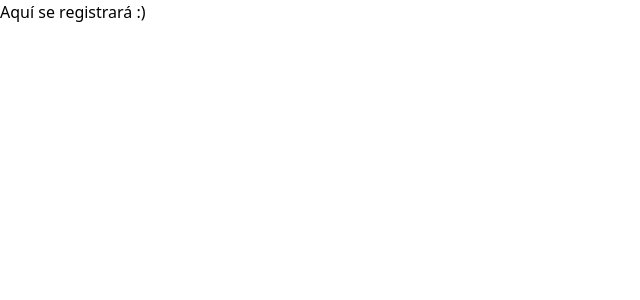
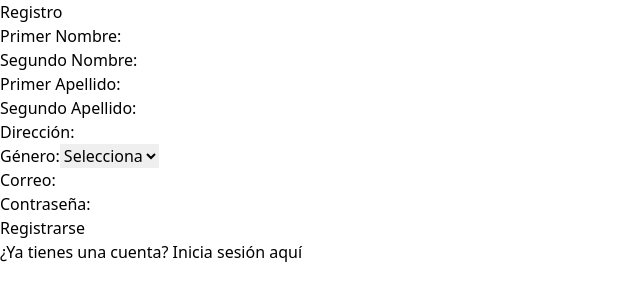
Before and after one commit to JosemaRM46/Ferreteria, a Next.js app in the folder frontend/: page /Registro in a window 1280 px wide. Shown: the top 300 px of the page, without its empty margins (0-640 px from the left). Built offline with nearby package versions, Linux system fonts and the light colour scheme.

Commit message:
registro

```diff
--- a/frontend/src/app/Registro/page.tsx
+++ b/frontend/src/app/Registro/page.tsx
@@ -1,12 +1,84 @@
 'use client';
+import { useState } from 'react';
+import Link from 'next/link';
 
-export default function RegisterPage() {
+export default function RegistroPage() {
+  const [pNombre, setPNombre] = useState('');
+  const [sNombre, setSNombre] = useState('');
+  const [pApellido, setPApellido] = useState('');
+  const [sApellido, setSApellido] = useState('');
+  const [direccion, setDireccion] = useState('');
+  const [genero, setGenero] = useState('');
+  const [correo, setCorreo] = useState('');
+  const [contraseña, setContraseña] = useState('');
+  const [mensaje, setMensaje] = useState('');
+
+  const handleRegistro = async (e: React.FormEvent) => {
+    e.preventDefault();
+    try {
+      const response = await fetch('http://localhost:3001/registro', {
+        method: 'POST',
+        headers: {
+          'Content-Type': 'application/json'
+        },
+        body: JSON.stringify({ pNombre, sNombre, pApellido, sApellido, direccion, genero, correo, contraseña })
+      });
+
+      if (response.ok) {
+        setMensaje('Registro exitoso. Ahora puedes iniciar sesión.');
+      } else {
+        setMensaje('Error en el registro. Por favor, intenta nuevamente.');
+      }
+    } catch (error) {
+      console.error('Error en el registro:', error);
+      setMensaje('Error en el registro. Por favor, intenta nuevamente.');
+    }
+  };
+
   return (
-    <div className="flex items-center justify-center min-h-screen bg-cover bg-center">
-      <h1 className="text-3xl font-extrabold text-gray-800">
-        Aquí se registrará
-                :)
-      </h1>
+    <div>
+      <h1>Registro</h1>
+      <form onSubmit={handleRegistro}>
+        <div>
+          <label>Primer Nombre:</label>
+          <input type="text" value={pNombre} onChange={(e) => setPNombre(e.target.value)} required />
+        </div>
+        <div>
+          <label>Segundo Nombre:</label>
+          <input type="text" value={sNombre} onChange={(e) => setSNombre(e.target.value)} />
+        </div>
+        <div>
+          <label>Primer Apellido:</label>
+          <input type="text" value={pApellido} onChange={(e) => setPApellido(e.target.value)} required />
+        </div>
+        <div>
+          <label>Segundo Apellido:</label>
+          <input type="text" value={sApellido} onChange={(e) => setSApellido(e.target.value)} />
+        </div>
+        <div>
+          <label>Dirección:</label>
+          <input type="text" value={direccion} onChange={(e) => setDireccion(e.target.value)} />
+        </div>
+        <div>
+          <label>Género:</label>
+          <select value={genero} onChange={(e) => setGenero(e.target.value)} required>
+            <option value="">Selecciona</option>
+            <option value="M">Masculino</option>
+            <option value="F">Femenino</option>
+          </select>
+        </div>
+        <div>
+          <label>Correo:</label>
+          <input type="email" value={correo} onChange={(e) => setCorreo(e.target.value)} required />
+        </div>
+        <div>
+          <label>Contraseña:</label>
+          <input type="password" value={contraseña} onChange={(e) => setContraseña(e.target.value)} required />
+        </div>
+        <button type="submit">Registrarse</button>
+      </form>
+      {mensaje && <p>{mensaje}</p>}
+      <p>¿Ya tienes una cuenta? <Link href="/login">Inicia sesión aquí</Link></p>
     </div>
   );
 }
```
